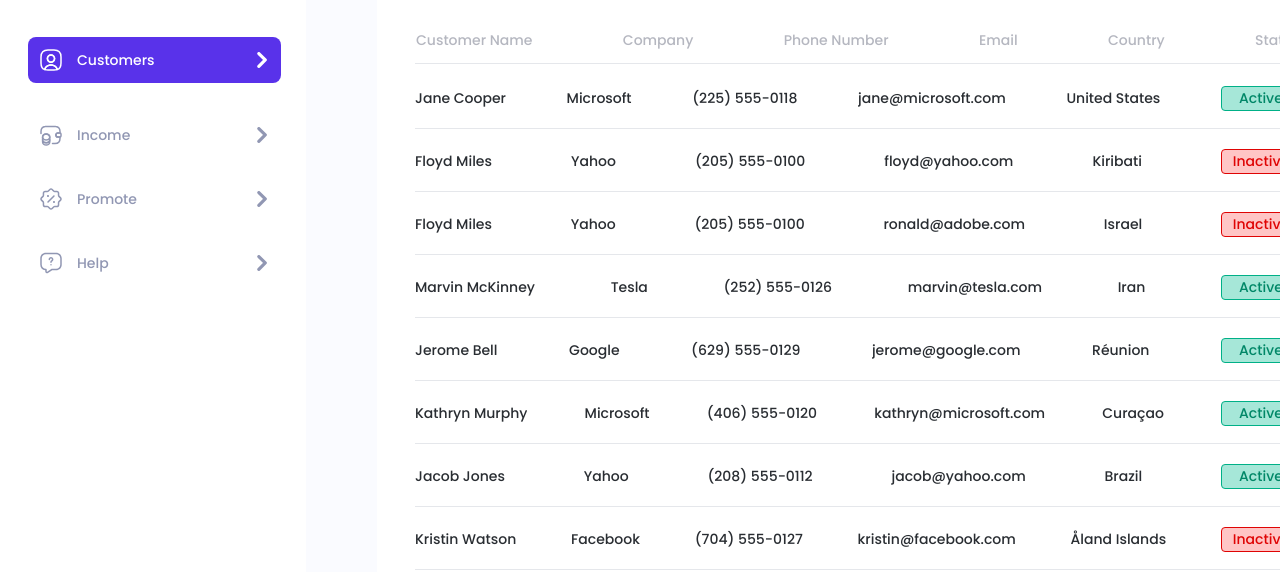
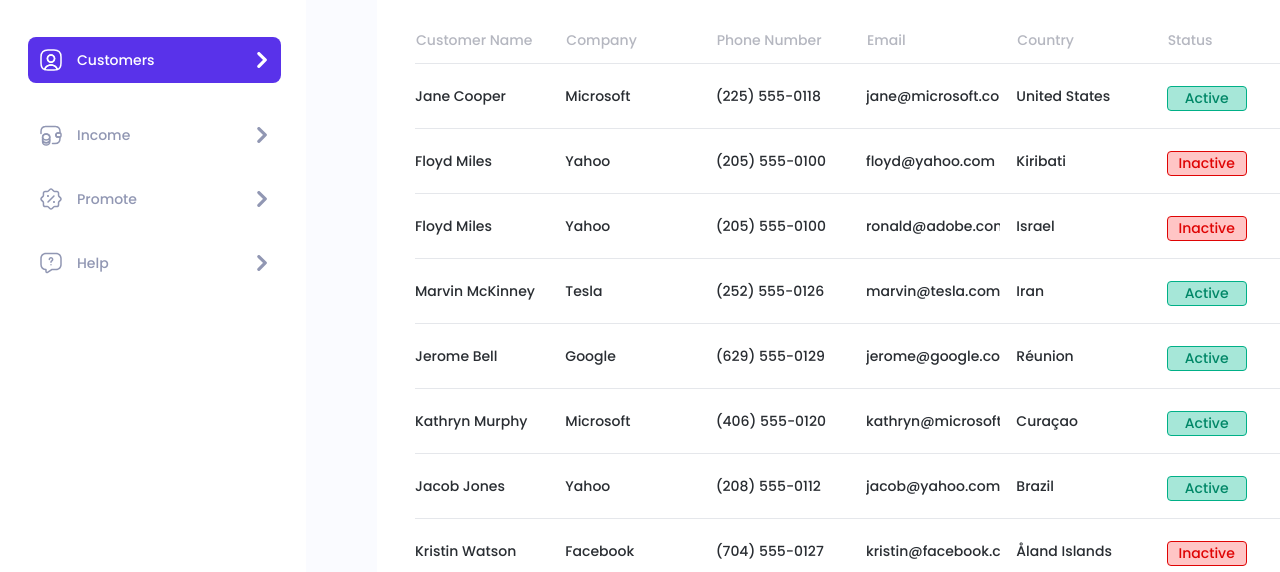
Before and after one commit to Maksimka66/glivera-test, a website built with Vite: page index.html in a window 1280 px wide. Shown: the part 230-802 px from the top of the page. Built offline with nearby package versions, Linux system fonts and the light colour scheme.

Commit message:
some little ads about table

```diff
--- a/src/styles/customerBoard.css
+++ b/src/styles/customerBoard.css
@@ -3,14 +3,14 @@
     width: 100%;
     font-size: 14px;
     text-align: left;
-    margin-bottom: 30px;
     display: grid;
     gap: 34px;
 }
 
 .table-head__row {
-    display: flex;
-    justify-content: space-between;
+    display: grid;
+    grid-template-columns: repeat(6, 1fr);
+    gap: 16px;
     position: relative;
 }
 
@@ -36,16 +36,15 @@
 .table-body {
     display: flex;
     flex-direction: column;
-    gap: 20px;
+    gap: 40px;
     justify-content: center;
+    width: 886px;
 }
 
 .table-body__row {
-    display: flex;
-    justify-content: space-between;
-    align-items: center;
-    gap: 40px;
-    margin-bottom: 18px;
+    display: grid;
+    grid-template-columns: repeat(6, 1fr);
+    gap: 16px;
     position: relative;
 }
 
@@ -54,7 +53,7 @@
     position: absolute;
     bottom: -18px;
     left: 0;
-    width: 888px;
+    width: 100%;
     height: 1px;
     background-color: #e5e7eb;
 }
--- a/src/styles/hero.css
+++ b/src/styles/hero.css
@@ -4,7 +4,6 @@
 }
 
 .customer-list__container {
-    width: 968px;
     padding-top: 30px;
     padding-left: 38px;
     padding-right: 44px;
--- a/src/styles/pagination.css
+++ b/src/styles/pagination.css
@@ -1,6 +1,7 @@
 .pagination__container {
     display: flex;
     justify-content: space-between;
+    margin-top: 50px;
 }
 
 .pagination__info {
```
